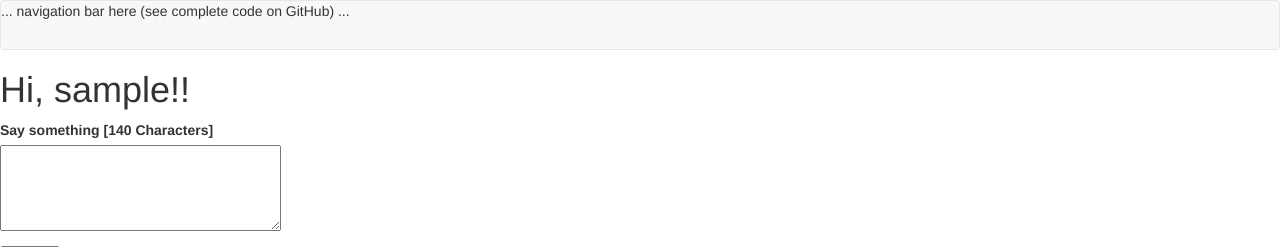
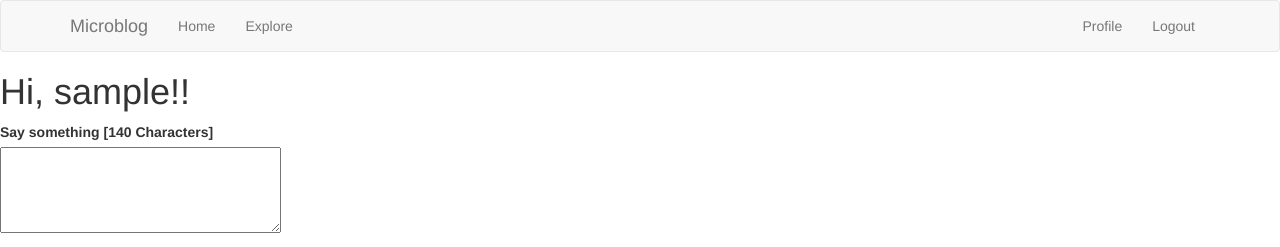
Before and after one commit to nomadic-me/dev.project.runningdigitally.com, a Flask app: page / in a window 1280 px wide. Shown: the top 247 px of the page. Run offline with Flask 2, Linux system fonts and the light colour scheme; a user stored in the database is signed in; tables that the repository leaves empty hold one stand-in row (values such as "Sample post"); some libraries are stand-ins or nearby versions.

Commit message:
Adding Bootstap Support - with Navigation
Signed-off-by: Satish Surath <s@n-m.co>

```diff
--- a/app/templates/base.html
+++ b/app/templates/base.html
@@ -10,7 +10,31 @@
 
 {% block navbar %}
     <nav class="navbar navbar-default">
-        ... navigation bar here (see complete code on GitHub) ...
+        <div class="container">
+            <div class="navbar-header">
+                <button type="button" class="navbar-toggle collapsed" data-toggle="collapse" data-target="#bs-example-navbar-collapse-1" aria-expanded="false">
+                    <span class="sr-only">Toggle navigation</span>
+                    <span class="icon-bar"></span>
+                    <span class="icon-bar"></span>
+                    <span class="icon-bar"></span>
+                </button>
+                <a class="navbar-brand" href="{{ url_for('index') }}">Microblog</a>
+            </div>
+            <div class="collapse navbar-collapse" id="bs-example-navbar-collapse-1">
+                <ul class="nav navbar-nav">
+                    <li><a href="{{ url_for('index') }}">Home</a></li>
+                    <li><a href="{{ url_for('explore') }}">Explore</a></li>
+                </ul>
+                <ul class="nav navbar-nav navbar-right">
+                    {% if current_user.is_anonymous %}
+                    <li><a href="{{ url_for('login') }}">Login</a></li>
+                    {% else %}
+                    <li><a href="{{ url_for('user', username=current_user.username) }}">Profile</a></li>
+                    <li><a href="{{ url_for('logout') }}">Logout</a></li>
+                    {% endif %}
+                </ul>
+            </div>
+        </div>
     </nav>
 {% endblock %}
 
--- a/app/templates/index.html
+++ b/app/templates/index.html
@@ -1,4 +1,18 @@
 {% extends "base.html" %}
+    <nav aria-label="...">
+        <ul class="pager">
+            <li class="previous{% if not prev_url %} disabled{% endif %}">
+                <a href="{{ prev_url or '#' }}">
+                    <span aria-hidden="true">&larr;</span> Newer posts
+                </a>
+            </li>
+            <li class="next{% if not next_url %} disabled{% endif %}">
+                <a href="{{ next_url or '#' }}">
+                    Older posts <span aria-hidden="true">&rarr;</span>
+                </a>
+            </li>
+        </ul>
+    </nav>
 
 {% block content %}
     <h1>Hi, {{ current_user.username }}!!</h1>
@@ -21,18 +35,3 @@
     {% endfor %}
 
 {% endblock %}
-
-    <nav aria-label="...">
-        <ul class="pager">
-            <li class="previous{% if not prev_url %} disabled{% endif %}">
-                <a href="{{ prev_url or '#' }}">
-                    <span aria-hidden="true">&larr;</span> Newer posts
-                </a>
-            </li>
-            <li class="next{% if not next_url %} disabled{% endif %}">
-                <a href="{{ next_url or '#' }}">
-                    Older posts <span aria-hidden="true">&rarr;</span>
-                </a>
-            </li>
-        </ul>
-    </nav>
```
